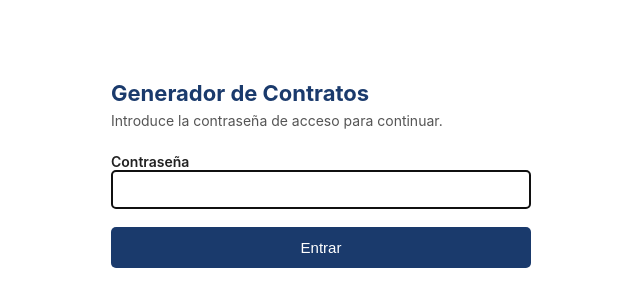
After one commit to nachofbances-beep/contratos-app, a Flask app: page /login in a window 1280 px wide. The commit adds this page. Shown: the top 307 px of the page, without its empty margins (319-959 px from the left). Run offline with Flask 3, Linux system fonts and the light colour scheme.

Commit message:
Anadir login con contrasena compartida y limpiar carpeta nested

```diff
--- a/app.py
+++ b/app.py
@@ -6,13 +6,38 @@ Para añadir un nuevo modelo de contrato, solo hay que:
   3. Crear el formulario HTML en /templates/.
 """
 
-from flask import Flask, render_template, request, send_file, abort
+from flask import Flask, render_template, request, send_file, abort, session, redirect, url_for
 from docxtpl import DocxTemplate
 from io import BytesIO
-from datetime import datetime
+from datetime import datetime, timedelta
+from functools import wraps
 import os
 
 app = Flask(__name__)
+
+# -----------------------------------------------------------------------------
+# AUTENTICACIÓN (contraseña compartida)
+# -----------------------------------------------------------------------------
+# En Render se configuran SECRET_KEY y APP_PASSWORD como variables de entorno
+# (Settings → Environment). En local se usan los valores por defecto, así
+# puedes probar la app sin tener que configurar nada.
+# -----------------------------------------------------------------------------
+app.secret_key = os.environ.get("SECRET_KEY", "dev-only-key-change-in-production")
+APP_PASSWORD = os.environ.get("APP_PASSWORD", "dev")
+
+# La sesión dura 7 días (luego pide login otra vez).
+app.permanent_session_lifetime = timedelta(days=7)
+
+
+def login_required(f):
+    """Decorador: si no hay sesión activa, redirige a /login."""
+    @wraps(f)
+    def wrapper(*args, **kwargs):
+        if not session.get("logged_in"):
+            return redirect(url_for("login"))
+        return f(*args, **kwargs)
+    return wrapper
+
 
 # -----------------------------------------------------------------------------
 # CONFIGURACIÓN DE MODELOS DE CONTRATO
@@ -60,13 +85,34 @@ CARPETA_MODELOS = os.path.join(os.path.dirname(__file__), "modelos")
 PLACEHOLDER_VACIO = "[pendiente de completar]"
 
 
+@app.route("/login", methods=["GET", "POST"])
+def login():
+    """Pantalla de login con contraseña compartida."""
+    if request.method == "POST":
+        if request.form.get("password") == APP_PASSWORD:
+            session["logged_in"] = True
+            session.permanent = True
+            return redirect(url_for("index"))
+        return render_template("login.html", error=True)
+    return render_template("login.html", error=False)
+
+
+@app.route("/logout")
+def logout():
+    """Cierra la sesión y vuelve al login."""
+    session.clear()
+    return redirect(url_for("login"))
+
+
 @app.route("/")
+@login_required
 def index():
     """Página principal: muestra la lista de modelos disponibles."""
     return render_template("index.html", modelos=MODELOS)
 
 
 @app.route("/contrato/<modelo_id>")
+@login_required
 def formulario(modelo_id):
     """Muestra el formulario de un modelo concreto."""
     if modelo_id not in MODELOS:
@@ -76,6 +122,7 @@ def formulario(modelo_id):
 
 
 @app.route("/generar/<modelo_id>", methods=["POST"])
+@login_required
 def generar(modelo_id):
     """Toma los datos del formulario, rellena la plantilla y devuelve el .docx."""
     if modelo_id not in MODELOS:
--- a/templates/index.html
+++ b/templates/index.html
@@ -14,9 +14,15 @@
     .modelo a { display: inline-block; padding: 8px 14px; background: #1a3a6c;
                 color: white; text-decoration: none; border-radius: 5px; }
     .modelo a:hover { background: #14304f; }
+    .topbar { display: flex; justify-content: flex-end; margin-bottom: 8px; }
+    .topbar a { color: #1a3a6c; text-decoration: none; font-size: 13px; }
+    .topbar a:hover { text-decoration: underline; }
   </style>
 </head>
 <body>
+  <div class="topbar">
+    <a href="{{ url_for('logout') }}">Cerrar sesión</a>
+  </div>
   <h1>Generador de Contratos</h1>
   <p>Selecciona el modelo de contrato que quieres generar:</p>
 
--- /dev/null
+++ b/templates/login.html
@@ -0,0 +1,35 @@
+<!DOCTYPE html>
+<html lang="es">
+<head>
+  <meta charset="UTF-8">
+  <title>Acceso · Generador de Contratos</title>
+  <style>
+    body { font-family: -apple-system, Segoe UI, Roboto, sans-serif; max-width: 420px;
+           margin: 80px auto; padding: 0 20px; color: #222; }
+    h1 { color: #1a3a6c; font-size: 22px; margin-bottom: 6px; }
+    p.intro { color: #555; margin-top: 0; margin-bottom: 24px; font-size: 14px; }
+    label { display: block; margin-top: 12px; font-weight: 600; font-size: 14px; }
+    input[type=password] { width: 100%; padding: 10px; box-sizing: border-box;
+                           font-size: 15px; border: 1px solid #ccc; border-radius: 4px; }
+    button { margin-top: 18px; width: 100%; padding: 12px; background: #1a3a6c;
+             color: white; border: none; border-radius: 5px; font-size: 15px; cursor: pointer; }
+    button:hover { background: #14304f; }
+    .error { background: #fdecea; border-left: 3px solid #d93025; padding: 10px 14px;
+             font-size: 13px; color: #8b1a1a; margin-bottom: 16px; border-radius: 3px; }
+  </style>
+</head>
+<body>
+  <h1>Generador de Contratos</h1>
+  <p class="intro">Introduce la contraseña de acceso para continuar.</p>
+
+  {% if error %}
+    <div class="error">Contraseña incorrecta. Inténtalo de nuevo.</div>
+  {% endif %}
+
+  <form method="POST" action="{{ url_for('login') }}">
+    <label>Contraseña</label>
+    <input type="password" name="password" autofocus required>
+    <button type="submit">Entrar</button>
+  </form>
+</body>
+</html>
```
